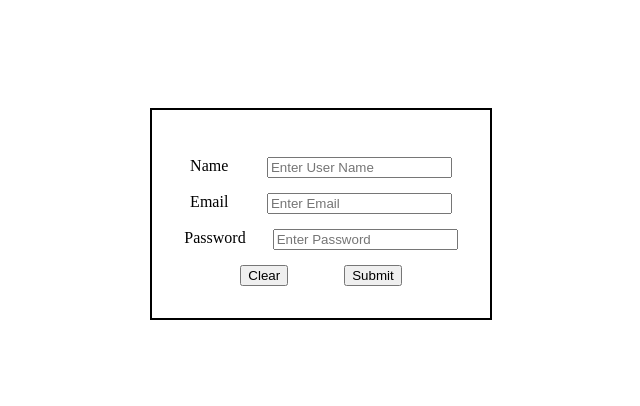
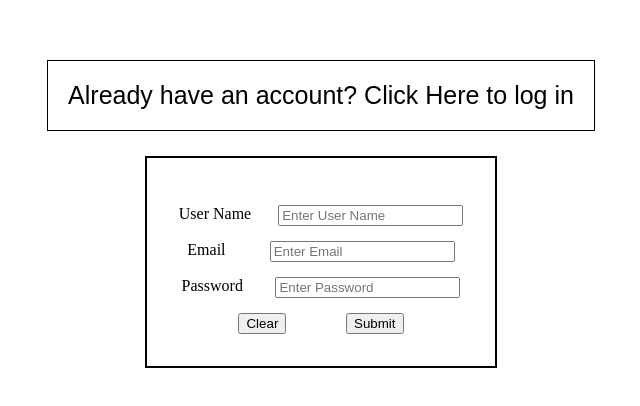
Before and after one commit to ChrisJorge/BlogSite, a React (Vite) app in the folder FrontEnd/react-blog/: page /signup in a window 1280 px wide. Shown: the part 194-600 px from the top of the page, without its empty margins (327-967 px from the left). Built offline with nearby package versions, Linux system fonts and the light colour scheme.

Commit message:
Created login and signup pages

```diff
--- a/FrontEnd/react-blog/package.json
+++ b/FrontEnd/react-blog/package.json
@@ -12,7 +12,8 @@
   "dependencies": {
     "axios": "^1.7.2",
     "react": "^18.2.0",
-    "react-dom": "^18.2.0"
+    "react-dom": "^18.2.0",
+    "react-router-dom": "^6.23.1"
   },
   "devDependencies": {
     "@types/react": "^18.2.66",
--- a/FrontEnd/react-blog/src/App.css
+++ b/FrontEnd/react-blog/src/App.css
@@ -1,10 +1,28 @@
-.masterContainer{
+.signUpContainer, .loginContainer{
   display: flex;
   justify-content: center;
   align-items: center;
+  flex-direction: column;
   width: 100vw;
   height: 100vh;
 }
+
+.loginBtnContainer, .signUpBtnContainer{
+  margin-bottom: 25px;
+}
+
+
+.loginBtnContainer:hover, .signUpBtnContainer:hover{
+ background-color: gray;
+}
+
+.loginBtn, .signUpBtn{
+  background-color: #00000000;
+  border: solid black .2px;
+  padding: 20px;
+  font-size: 25px;
+}
+
 .formContainer{
   border: solid black 2px;
   padding: 2em;
--- a/FrontEnd/react-blog/src/App.jsx
+++ b/FrontEnd/react-blog/src/App.jsx
@@ -1,12 +1,16 @@
+// Import CSS
+import './App.css'
+// Import Pages
+import SignUp from './pages/SignUp';
+import LogIn from './pages/LogIn';
+// Import Libraries
+import axios from 'axios';
+import { Route, Routes } from 'react-router-dom';
 import { useState } from 'react'
-import Form from './components/Form'
-import axios from 'axios';
-import './App.css'
 
 
 function App() {
-  const [Createuser, setCreateUser] = useState({userName: "", email: "", password: " "});
-  const [users, setUsers] = useState([]);
+  const [user, setUser] = useState([]);
 
   const createUser = async (event) => {
     event.preventDefault();
@@ -23,7 +27,13 @@ function App() {
 
   return (
     <>
-        <Form setCreateUser = {setCreateUser} setUsers = {setUsers} createUser = {createUser}/>
+    <div className="App">
+      <Routes>
+        <Route path='/signup' element={<SignUp func = {createUser}/>}/>
+        <Route path='/login' element={<LogIn func = {createUser}/>} />
+      </Routes>
+    </div>
+
     </>
   )
 }
--- a/FrontEnd/react-blog/src/components/Form.jsx
+++ b/FrontEnd/react-blog/src/components/Form.jsx
@@ -1,15 +1,15 @@
 import React from 'react';
-function Form({setCreateUser, setUsers, createUser}) {
+function Form({func}) {
 
 
   return (
     <>
         <div className="masterContainer">
             <div className='formContainer'>
-                <form  onSubmit={createUser}>
+                <form  onSubmit={func}>
                 <div className='formEntry'>
                     <div className="labelContainer">
-                        <label htmlFor="userName">Name</label>
+                        <label htmlFor="userName">User Name</label>
                     </div>
                     <input type='text' name='userName' id='userName' placeholder='Enter User Name'/>
                 </div>
--- a/FrontEnd/react-blog/src/main.jsx
+++ b/FrontEnd/react-blog/src/main.jsx
@@ -1,9 +1,12 @@
 import React from 'react'
 import ReactDOM from 'react-dom/client'
 import App from './App.jsx'
+import {BrowserRouter as Router} from 'react-router-dom'
 
 ReactDOM.createRoot(document.getElementById('root')).render(
   <React.StrictMode>
-    <App />
+    <Router>
+      <App />
+    </Router>
   </React.StrictMode>,
 )
--- /dev/null
+++ b/FrontEnd/react-blog/src/pages/LogIn.jsx
@@ -0,0 +1,19 @@
+import React from 'react'
+import { Link } from 'react-router-dom'
+import Form from '../components/Form'
+function LogIn({func}) {
+  return (
+   <>
+    <div className="loginContainer">
+      <div className="loginBtnContainer">
+        <Link to={'/signup'}>
+          <button className='loginBtn txt'>Dont Have an account? Click Here to log in</button>
+        </Link>
+      </div>
+        <Form func = {func}/>
+    </div>
+   </>
+  )
+}
+
+export default LogIn
--- /dev/null
+++ b/FrontEnd/react-blog/src/pages/SignUp.jsx
@@ -0,0 +1,21 @@
+import React from 'react'
+import Form from '../components/Form'
+import { Link } from 'react-router-dom'
+function SignUp({func}) {
+  return (
+    <>
+    <div className="signUpContainer">
+      <div className="signUpBtnContainer">
+        <Link to={'/login'}>
+          <button className='signUpBtn'>Already have an account? Click Here to log in</button>
+        </Link>
+      </div>
+        <Form func = {func}/>
+    </div>
+
+    </>
+
+  )
+}
+
+export default SignUp
```
Also changed, not shown: FrontEnd/react-blog/src/components/FormComponents.jsx (added), 1 other file (tests, documents, lock files or other folders).
